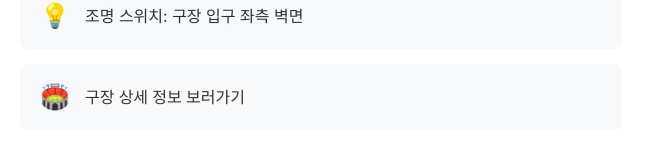
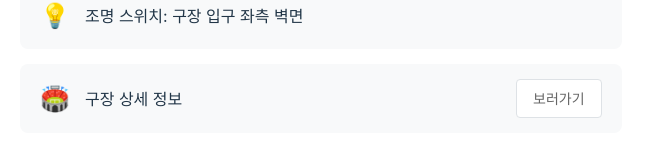
Before and after one commit to Outwater/plaber-match, a React (Vite) app: page /matches/1/lead-flaver in a window 1280 px wide. Shown: the part 499-658 px from the top of the page, without its empty margins (0-664 px from the left). Built offline with nearby package versions, Linux system fonts and the light colour scheme.

Commit message:
fix: 상세 정보 버튼 생성

```diff
--- a/src/pages/LeadFlaverProgress.tsx
+++ b/src/pages/LeadFlaverProgress.tsx
@@ -205,13 +205,14 @@ const LeadFlaverProgress = () => {
                   </PrepItem>
                   <PrepItem>
                     <PrepIcon>🏟️</PrepIcon>
-                    <PrepLink
+                    <PrepText>구장 상세 정보</PrepText>
+                    <ViewButton
                       href="https://plabfootball.notion.site/1928d2532450803a9157cf2c71d92bc8"
                       target="_blank"
                       rel="noopener noreferrer"
                     >
-                      구장 상세 정보 보러가기
-                    </PrepLink>
+                      보러가기
+                    </ViewButton>
                   </PrepItem>
                 </PrepList>
               </PrepSection>
@@ -587,14 +588,19 @@ const ReassignButton = styled.button`
   }
 `;
 
-const PrepLink = styled.a`
-  font-size: 16px;
-  color: #333;
+const ViewButton = styled.a`
+  padding: 8px 16px;
+  font-size: 14px;
+  color: #666;
+  background-color: white;
+  border: 1px solid #dee2e6;
+  border-radius: 4px;
+  cursor: pointer;
   text-decoration: none;
-  flex: 1;
+  margin-left: auto;
 
   &:hover {
-    text-decoration: underline;
+    background-color: #f8f9fa;
   }
 `;
 
```
